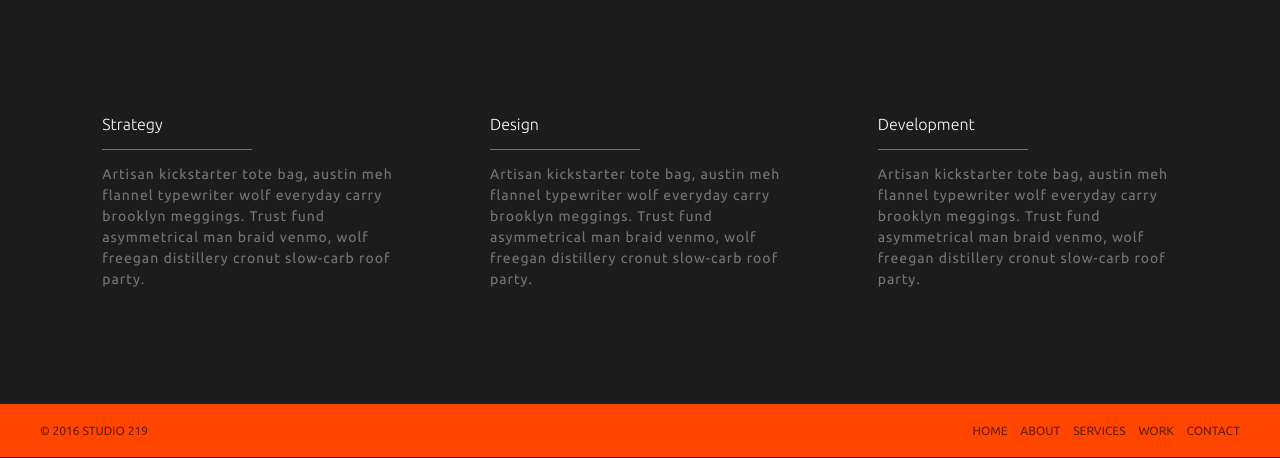
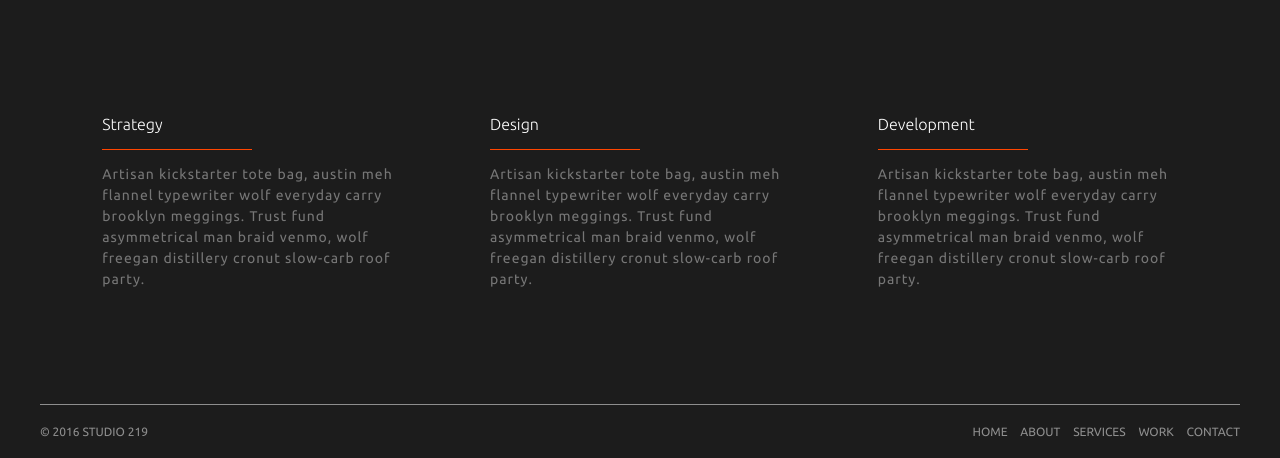
Before and after one commit to KyleJayMaxwell/studio, a PHP site: page / in a window 1280 px wide. Shown: the part 1216-1674 px from the top of the page. Run offline with PHP 8.4, Linux system fonts and the light colour scheme; some libraries are stand-ins or nearby versions.

Commit message:
change footer colour and add footer top border

```diff
--- a/css/base.css
+++ b/css/base.css
@@ -159,16 +159,21 @@ div.text-section {
 footer {
   float: left;
   width: 100%;
-  padding: 20px 0;
-  background-color: orangered;
+  padding: 0 0 20px 0;
+  background-color: #1c1c1c;
   text-align: center;
   color: #1c1c1c;
   font-size: 12px; }
+  footer div.footer-border {
+    width: 100%;
+    height: 1px;
+    background: rgba(255, 255, 255, 0.5);
+    margin-bottom: 20px; }
   footer p.copy {
     display: inline-block;
     float: left;
     margin: 0;
-    color: rgba(0, 0, 0, 0.6); }
+    color: rgba(255, 255, 255, 0.5); }
   footer ul.footer-nav {
     display: inline-block;
     margin: 0;
@@ -181,10 +186,12 @@ footer {
       footer ul.footer-nav li:last-of-type {
         margin-right: 0; }
       footer ul.footer-nav li a {
-        color: rgba(0, 0, 0, 0.6);
-        text-decoration: none; }
+        color: rgba(255, 255, 255, 0.5);
+        text-decoration: none;
+        transition: .15s; }
         footer ul.footer-nav li a:hover {
-          color: black; }
+          color: white;
+          transition: .15s; }
   @media all and (max-width: 700px) {
     footer {
       text-align: center; }
--- a/css/base.scss
+++ b/css/base.scss
@@ -101,9 +101,11 @@ div.text-section { float: left; width: 100%; background: #1c1c1c; padding: 100px
 
 }
 
-footer { float: left; width: 100%; padding: 20px 0; background-color: orangered; text-align: center; color: #1c1c1c; font-size: 12px;
+footer { float: left; width: 100%; padding: 0 0 20px 0; background-color: #1c1c1c; text-align: center; color: #1c1c1c; font-size: 12px;
 
-    p.copy { display: inline-block; float: left; margin: 0; color: rgba(0,0,0,0.6); }
+    div.footer-border { width: 100%; height: 1px; background: rgba(255,255,255,0.5); margin-bottom: 20px; }
+
+    p.copy { display: inline-block; float: left; margin: 0; color: rgba(255,255,255,0.5); }
 
     ul.footer-nav { display: inline-block; margin: 0; float: right; padding: 0;
 
@@ -111,9 +113,9 @@ footer { float: left; width: 100%; padding: 20px 0; background-color: orangered;
 
             &:last-of-type { margin-right: 0; }
 
-            a { color: rgba(0,0,0,0.6); text-decoration: none;
+            a { color: rgba(255,255,255,0.5); text-decoration: none; transition: .15s;
 
-                &:hover { color: rgba(0,0,0,1); }
+                &:hover { color: rgba(255,255,255,1); transition: .15s; }
 
             }
 
--- a/index.php
+++ b/index.php
@@ -155,6 +155,8 @@
 
         <div class="container">
 
+            <div class="footer-border"></div>
+
             <p class="copy">&copy; <?php echo date("Y"); ?> STUDIO 219</p>
 
             <ul class="footer-nav">
```
